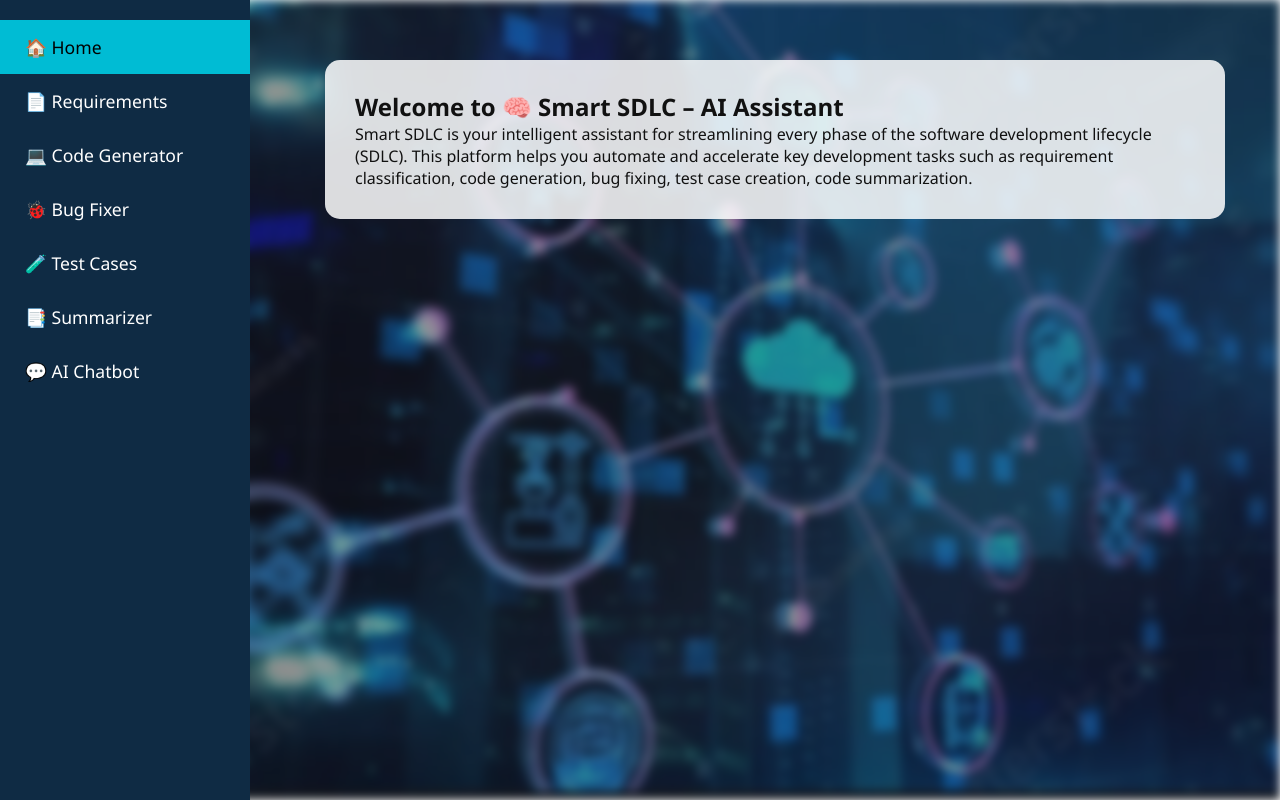
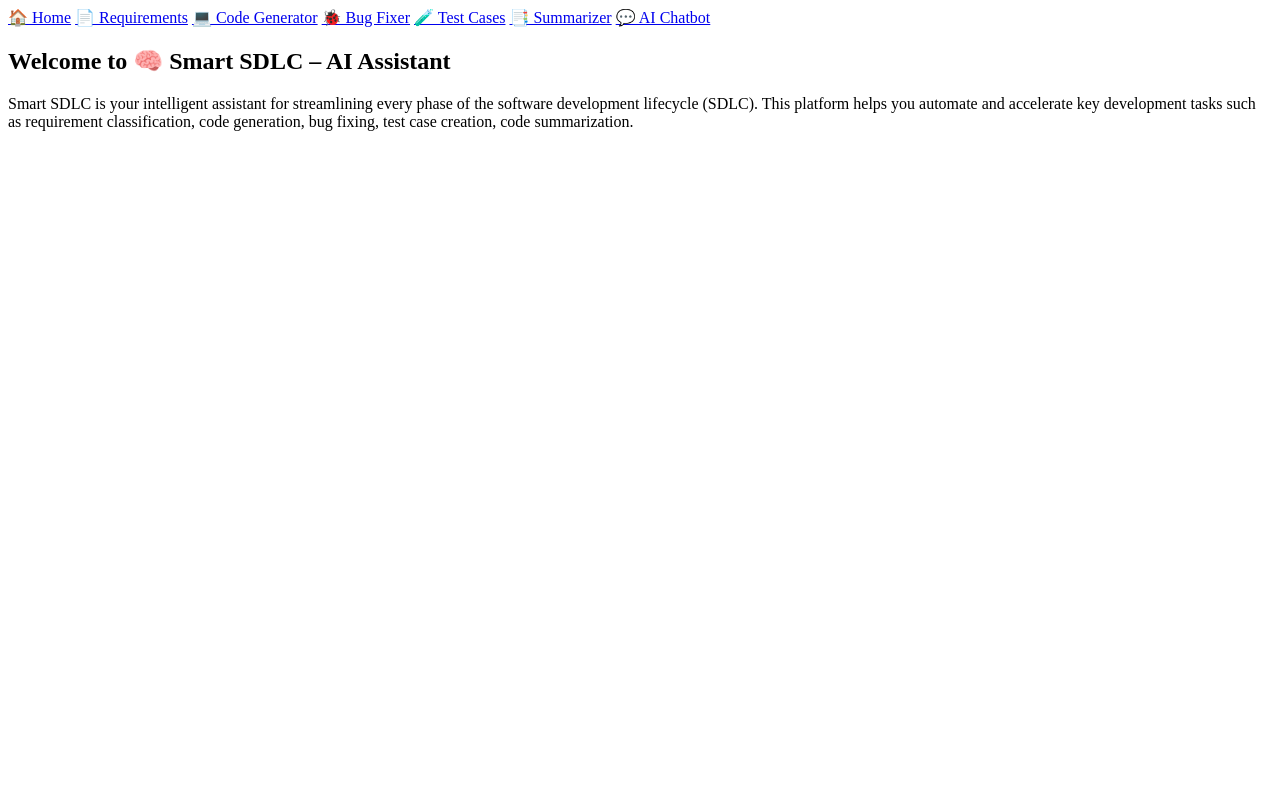
Before and after one commit to kutty115/Smart-Software-Development-Life-Cycle-Assistant, a Flask app: page / in a window 1280 px wide. Run offline with Flask 3, Linux system fonts and the light colour scheme.

Commit message:
Update index.html

```diff
--- a/Project Files/templates/index.html
+++ b/Project Files/templates/index.html
@@ -4,100 +4,7 @@
   <meta charset="UTF-8">
   <title>🧠 Smart SDLC Assistant</title>
   <meta name="viewport" content="width=device-width, initial-scale=1.0">
-  <style>
-    * {
-      margin: 0;
-      padding: 0;
-      box-sizing: border-box;
-    }
 
-    body {
-      font-family: 'Segoe UI', sans-serif;
-      color: #fff;
-    }
-
-    .background-blur {
-      position: fixed;
-      top: 0;
-      left: 0;
-      width: 100%;
-      height: 100%;
-      background: url("/static/sdlc.jpg") no-repeat center center fixed;
-      background-size: cover;
-      filter: blur(5px); /* Slight blur */
-      z-index: -2;
-    }
-
-    .background-blur::after {
-      content: "";
-      position: absolute;
-      top: 0; left: 0;
-      width: 100%; height: 100%;
-      background-color: rgba(0, 0, 0, 0.4); /* Dark overlay */
-    }
-
-    .sidebar {
-      width: 250px;
-      height: 100vh;
-      background-color: #0f2b44;
-      position: fixed;
-      top: 0;
-      left: 0;
-      padding-top: 20px;
-      z-index: 2;
-    }
-
-    .sidebar a {
-      display: block;
-      padding: 15px 25px;
-      text-decoration: none;
-      color: #fff;
-      font-size: 1.1em;
-      transition: all 0.3s ease;
-    }
-
-    .sidebar a:hover,
-    .sidebar a.active {
-      background-color: #00bcd4;
-      color: #000;
-    }
-
-    .main-content {
-      margin-left: 270px;
-      padding: 60px 40px;
-      position: relative;
-      z-index: 3;
-    }
-
-    .glass-box {
-      background-color: rgba(255, 255, 255, 0.85);
-      padding: 30px;
-      border-radius: 15px;
-      max-width: 900px;
-      margin: auto;
-      color: #111;
-    }
-
-    textarea, input[type="file"], input[type="submit"] {
-      width: 100%;
-      padding: 12px;
-      margin-top: 10px;
-      margin-bottom: 20px;
-      border-radius: 8px;
-      font-size: 1em;
-    }
-
-    input[type="submit"] {
-      background-color: #0f2b44;
-      color: #fff;
-      border: none;
-      cursor: pointer;
-    }
-
-    input[type="submit"]:hover {
-      background-color: #005f73;
-    }
-  </style>
 </head>
 <body>
 
```
